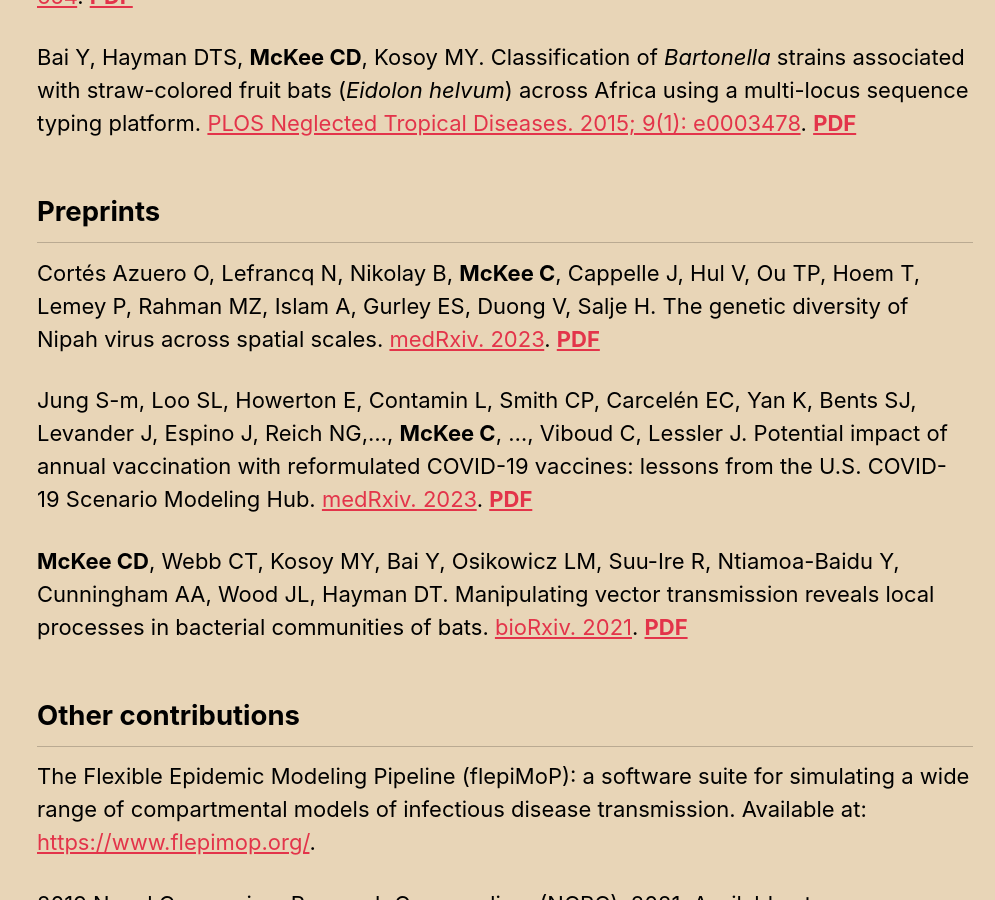
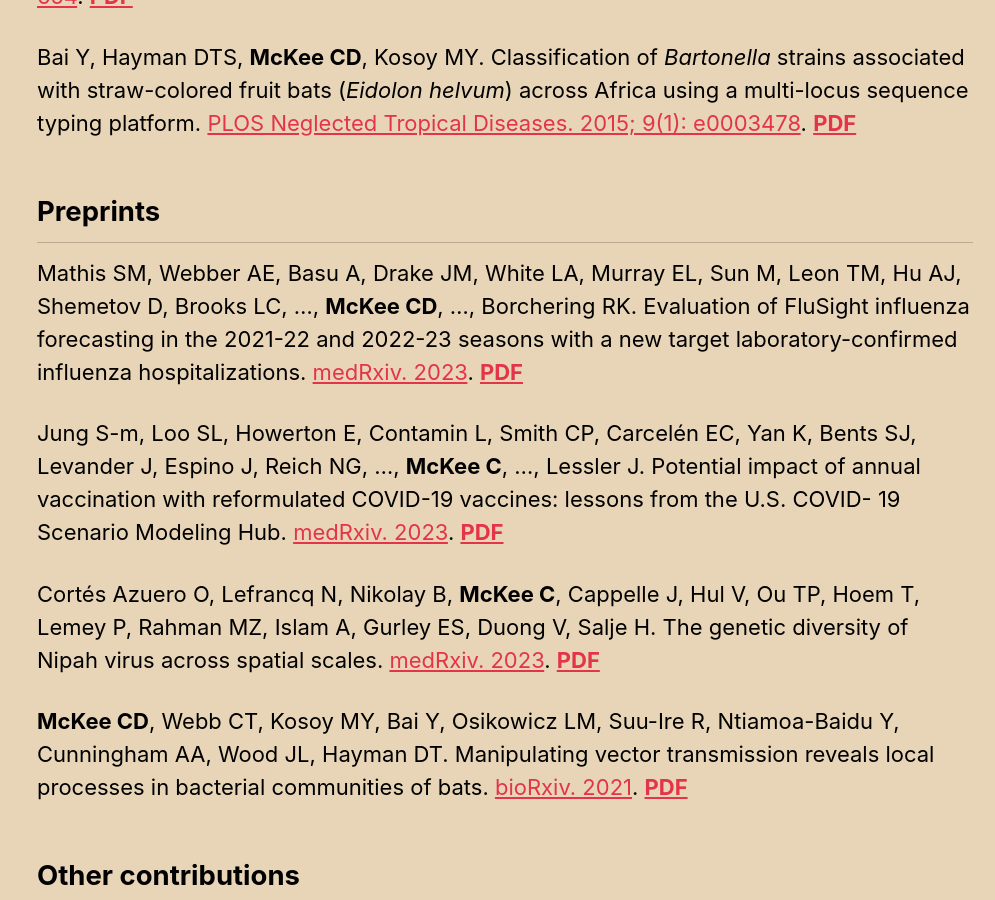
Before and after one commit to clifmckee/clifmckee.github.io, a Jekyll site: the page built from _pages/publications.md, in a window 1280 px wide and 900 px high, scrolled down 5186 px. Shown: the whole window, without its empty margins (285-1280 px from the left). Built offline with Jekyll 4.4.1, drawn with Linux system fonts in a browser that asks for light colours; cached includes are drawn as plain includes; some of the changed text lies outside the part shown.

Commit message:
Update publications.md

```diff
--- a/_pages/publications.md
+++ b/_pages/publications.md
@@ -64,7 +64,7 @@
 
 Bai Y, Osinubi MOV, Osikowicz L, **McKee C**, Vora NM, Rizzo MR, Recuenco S, Davis L, Niezgoda M, Ehimiyein AM, Kia GSN, Oyemakinde A, Adeniyi OS, Gbadegesin YH, Saliman OA, Ogunniyi A, Ogunkoya AB, Kosoy MY, Idanre Bat Festival Investigation Team. Human exposure to novel *Bartonella* species from contact with fruit bats. [Emerging Infectious Diseases. 2018; 24(12): 2317--23](https://doi.org/10.3201/eid2412.181204.). [**PDF**](http://clifmckee.github.io/files/2018_Bai_EID.pdf)
 
-Kellner A, Carver S, Scorza V, McKee CD, Lappin M, Crooks KR, VandeWoude S, Antolin MF. Transmission pathways and spillover of an erythrocytic bacterial pathogen from domestic cats to wild felids. [Ecology and Evolution. 2018; 8(19): 9779--9792](https://doi.org/10.1002/ece3.4451). [**PDF**](http://clifmckee.github.io/files/2018_Kellner_Ecol_Evol.pdf)
+Kellner A, Carver S, Scorza V, **McKee CD**, Lappin M, Crooks KR, VandeWoude S, Antolin MF. Transmission pathways and spillover of an erythrocytic bacterial pathogen from domestic cats to wild felids. [Ecology and Evolution. 2018; 8(19): 9779--9792](https://doi.org/10.1002/ece3.4451). [**PDF**](http://clifmckee.github.io/files/2018_Kellner_Ecol_Evol.pdf)
 
 **McKee CD**, Osikowicz LM, Schwedhelm TR, Maes SE, Enscore RE, Gage KL, Kosoy MY. Acquisition of *Bartonella elizabethae* by experimentally exposed oriental rat fleas (*Xenopsylla cheopis*; Siphonaptera, Pulicidae) and excretion of *Bartonella* DNA in flea feces. [Journal of Medical Entomology. 2018; 55(5): 1292--1298](https://doi.org/10.1093/jme/tjy085). [**PDF**](http://clifmckee.github.io/files/2018b_McKee_JME.pdf)
 
@@ -94,9 +94,11 @@
 
 ## Preprints
 
+Mathis SM, Webber AE, Basu A, Drake JM, White LA, Murray EL, Sun M, Leon TM, Hu AJ, Shemetov D, Brooks LC, ..., **McKee CD**, ..., Borchering RK. Evaluation of FluSight influenza forecasting in the 2021-22 and 2022-23 seasons with a new target laboratory-confirmed influenza hospitalizations. [medRxiv. 2023](https://doi.org/10.1101/2023.12.08.23299726). [**PDF**](https://hopkinsidd.github.io/flepiMoP_site/files/2023_Mathis_medRxiv.pdf)
+
+Jung S-m, Loo SL, Howerton E, Contamin L, Smith CP, Carcelén EC, Yan K, Bents SJ, Levander J, Espino J, Reich NG, ..., **McKee C**, ..., Lessler J. Potential impact of annual vaccination with reformulated COVID-19 vaccines: lessons from the U.S. COVID- 19 Scenario Modeling Hub. [medRxiv. 2023](https://doi.org/10.1101/2023.10.26.23297581 ). [**PDF**](http://clifmckee.github.io/files/2023_Jung_medRxiv.pdf)
+
 Cortés Azuero O, Lefrancq N, Nikolay B, **McKee C**, Cappelle J, Hul V, Ou TP, Hoem T, Lemey P, Rahman MZ, Islam A, Gurley ES, Duong V, Salje H. The genetic diversity of Nipah virus across spatial scales. [medRxiv. 2023](https://doi.org/10.1101/2023.07.14.23292668). [**PDF**](http://clifmckee.github.io/files/2023_Cortes-Azuero_medRxiv.pdf)
-
-Jung S-m, Loo SL, Howerton E, Contamin L, Smith CP, Carcelén EC, Yan K, Bents SJ, Levander J, Espino J, Reich NG,..., **McKee C**, ..., Viboud C, Lessler J. Potential impact of annual vaccination with reformulated COVID-19 vaccines: lessons from the U.S. COVID- 19 Scenario Modeling Hub. [medRxiv. 2023](https://doi.org/10.1101/2023.10.26.23297581 ). [**PDF**](http://clifmckee.github.io/files/2023_Jung_medRxiv.pdf)
 
 **McKee CD**, Webb CT, Kosoy MY, Bai Y, Osikowicz LM, Suu-Ire R, Ntiamoa-Baidu Y, Cunningham AA, Wood JL, Hayman DT. Manipulating vector transmission reveals local processes in bacterial communities of bats. [bioRxiv. 2021](https://doi.org/10.1101/2021.03.03.433743). [**PDF**](http://clifmckee.github.io/files/2021_McKee_bioRxiv.pdf)
 
```
